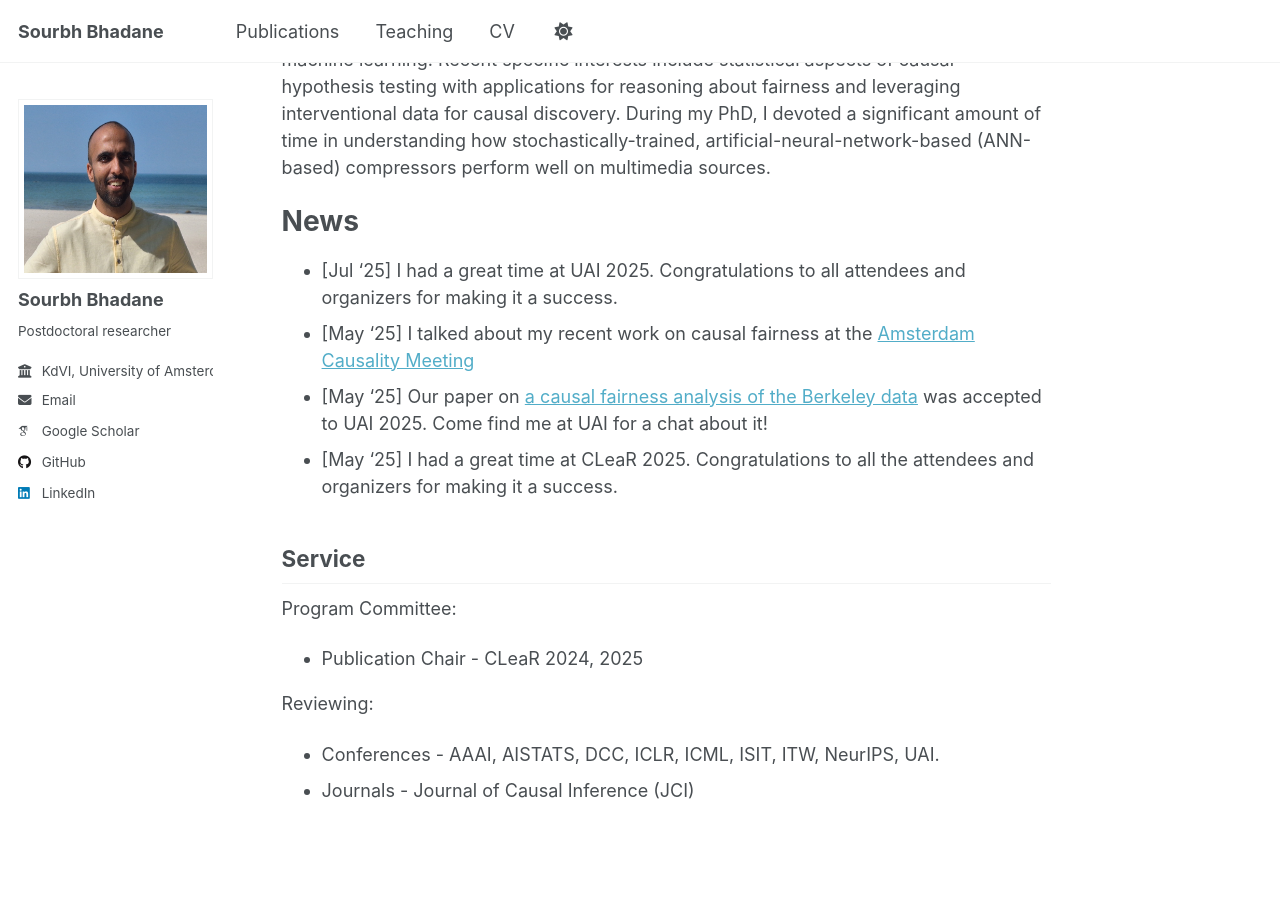
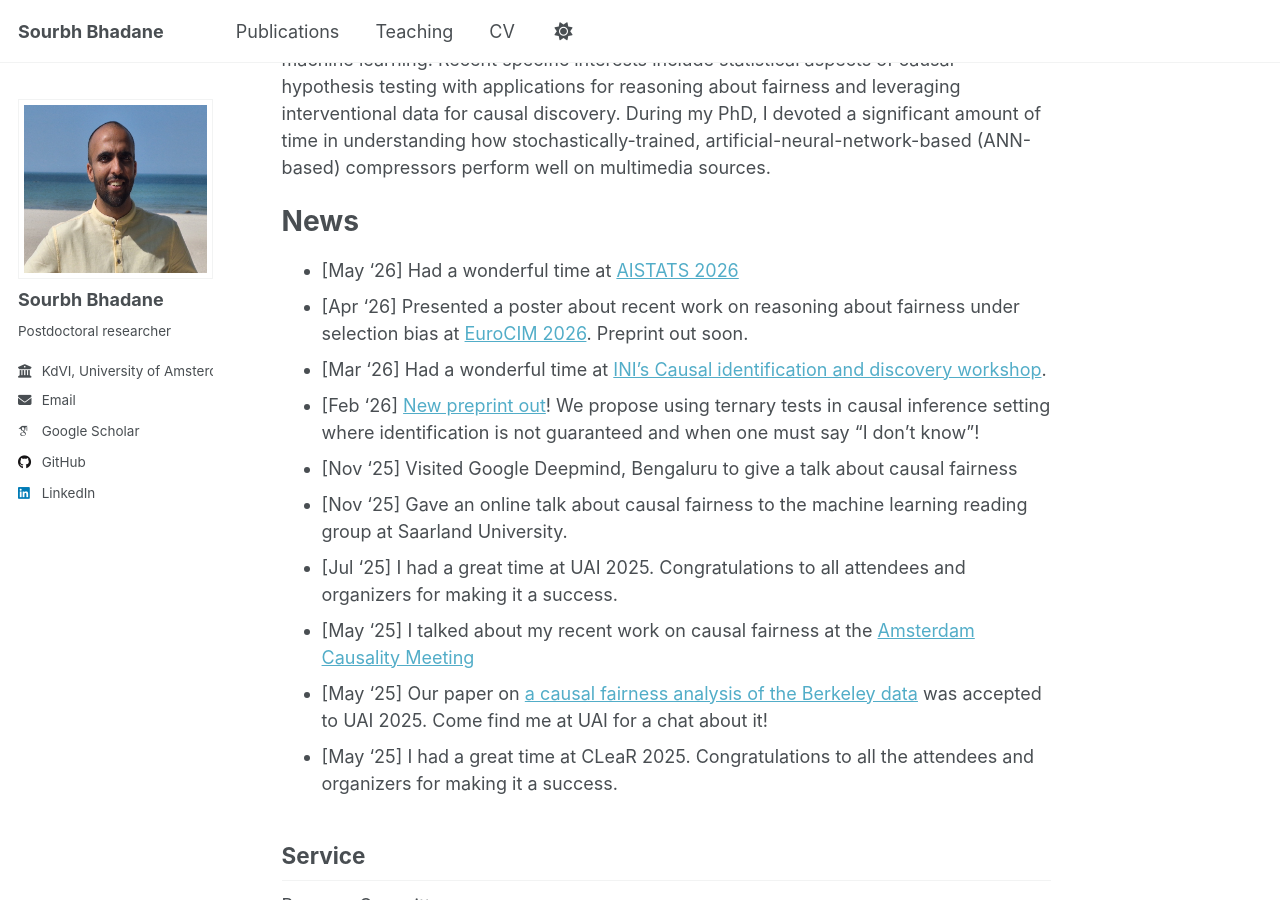
Before and after one commit to SourbhBh/sourbhbh.github.io, a Jekyll site: the page built from _pages/about.md, in a window 1280 px wide and 900 px high, scrolled down 409 px. Built offline with Jekyll 4.4.1, drawn with Linux system fonts in a browser that asks for light colours; some web fonts are replaced; a script that is not in the unit is left out.

Commit message:
Update post-aistats

```diff
--- a/_pages/about.md
+++ b/_pages/about.md
@@ -15,6 +15,12 @@ I am broadly interested in fundamental problems in causal inference, statistics
 
 News
 ======
+- \[May '26\] Had a wonderful time at [AISTATS 2026](https://aistats.org/aistats2026/)
+- \[Apr '26\] Presented a poster about recent work on reasoning about fairness under selection bias at [EuroCIM 2026](https://eurocim.org/oxford-2026/). Preprint out soon.
+- \[Mar '26\] Had a wonderful time at [INI's Causal identification and discovery workshop](https://www.newton.ac.uk/event/cifw02/).
+- \[Feb '26\] [New preprint out](https://arxiv.org/pdf/2602.23020)! We propose using ternary tests in causal inference setting where identification is not guaranteed and when one must say "I don't know"!
+- \[Nov '25\] Visited Google Deepmind, Bengaluru to give a talk about causal fairness
+- \[Nov '25\] Gave an online talk about causal fairness to the machine learning reading group at Saarland University.
 - \[Jul '25\] I had a great time at UAI 2025. Congratulations to all attendees and organizers for making it a success.
 - \[May '25\] I talked about my recent work on causal fairness at the [Amsterdam Causality Meeting](https://amscausality.github.io/upcoming/)
 - \[May '25\] Our paper on [a causal fairness analysis of the Berkeley data](https://arxiv.org/abs/2502.10161) was accepted to UAI 2025. Come find me at UAI for a chat about it!
```
